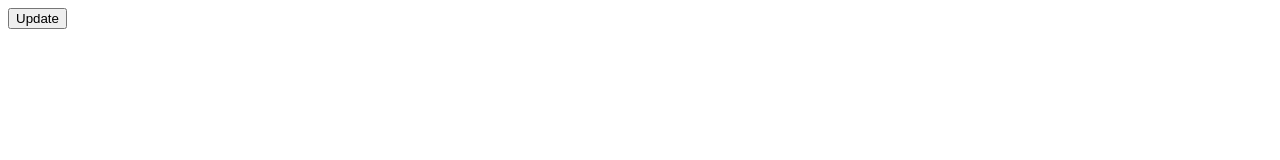
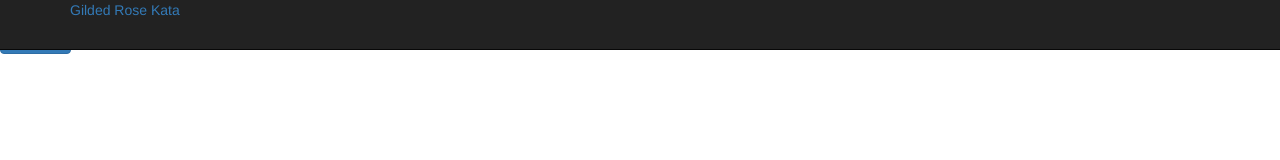
Before and after one commit to pbarnoux/kata-gildedrose, a plain HTML site: page web/index.html in a window 1280 px wide. Drawn offline with nearby package versions, Linux system fonts and the light colour scheme.

Commit message:
Paint interface with bootstrap

```diff
--- a/web/index.html
+++ b/web/index.html
@@ -3,16 +3,24 @@
 <head>
 	<title></title>
 	<meta charset="UTF-8">
+	<link href="http://www.bootstrapcdn.com/bootstrap/3.2.0/css/bootstrap.min.css" rel="stylesheet">
 </head>
 <body ng-controller="InnController">
-<table>
+<div class="navbar navbar-inverse navbar-fixed-top">
+	<div class="navbar-inner">
+		<div class="container">
+			<a class="brand" href="#">Gilded Rose Kata</a>
+		</div>
+	</div>
+</div>
+<table class="table table-striped">
 	<tr ng-repeat="item in items">
 		<td>{{item.name}}</td>
 		<td>{{item.sellIn}}</td>
 		<td>{{item.quality}}</td>
 	</tr>
 </table>
-<button ng-click="update()">Update</button>
+<button ng-click="update()" class="btn btn-primary">Update</button>
 <script type="text/javascript" src="https://ajax.googleapis.com/ajax/libs/angularjs/1.2.20/angular.min.js"></script>
 <script type="text/javascript">
 var InnController = function($scope, $http) {
```
